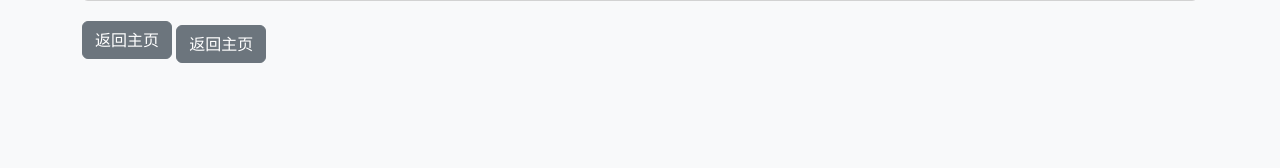
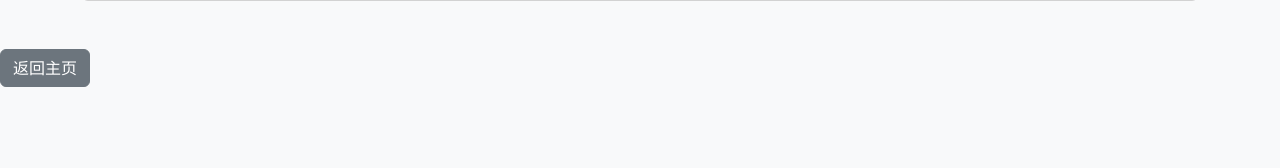
Before and after one commit to HF-youngior/hospital, a Flask app: page /medicalrecord in a window 1280 px wide. Shown: the part 282-450 px from the top of the page. Run offline with Flask 3, Linux system fonts and the light colour scheme; the visitor is signed in with stand-in values (Sample User, id 1); data comes from the database, SQL or seed files in the repository; data that the repository does not hold is empty.

Commit message:
病历管理页面返回主页按钮位置与药品库页面统一

```diff
--- a/hospital/app/templates/medicalrecord.html
+++ b/hospital/app/templates/medicalrecord.html
@@ -55,7 +55,6 @@
             {% endif %}
         </div>
     </div>
-    <a href="{{ url_for('main.index') }}" class="btn btn-secondary mt-3">返回主页</a>
     {% endif %}
 
     <!-- 诊疗记录表单 -->
@@ -349,9 +348,8 @@
         </div>
     </div>
     {% endif %}
-
-    <a href="{{ url_for('main.index') }}" class="btn btn-secondary mt-4">返回主页</a>
 </div>
+<a href="{{ url_for('main.index') }}" class="btn btn-secondary">返回主页</a>
 
 <script src="https://cdn.jsdelivr.net/npm/bootstrap@5.3.0/dist/js/bootstrap.bundle.min.js"></script>
 <script>
```
